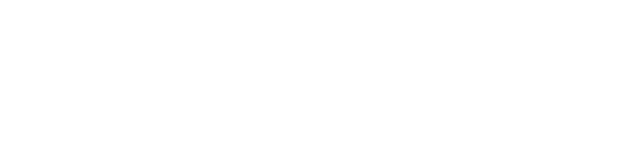
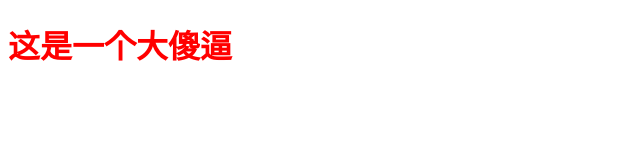
Before and after one commit to nothingtosay1111/project_02, a plain HTML site: page index.html in a window 1280 px wide. Shown: the whole page, without its empty margins (0-640 px from the left). Drawn offline with Linux system fonts and the light colour scheme.

Commit message:
新增了index.js和index.css并且修改了index.html

```diff
--- a/index.html
+++ b/index.html
@@ -5,10 +5,17 @@
     <meta charset="UTF-8">
     <meta name="viewport" content="width=device-width, initial-scale=1.0">
     <title>Document</title>
+    <link rel="stylesheet" href="./inde.css">
+    <script src="./index.js"></script>
+    <style>
+        h1 {
+            color: red;
+        }
+    </style>
 </head>
 
 <body>
-
+    <h1>这是一个大傻逼</h1>
 </body>
 
 </html>
```
Also changed, not shown: inde.css (added), index.js (added).
